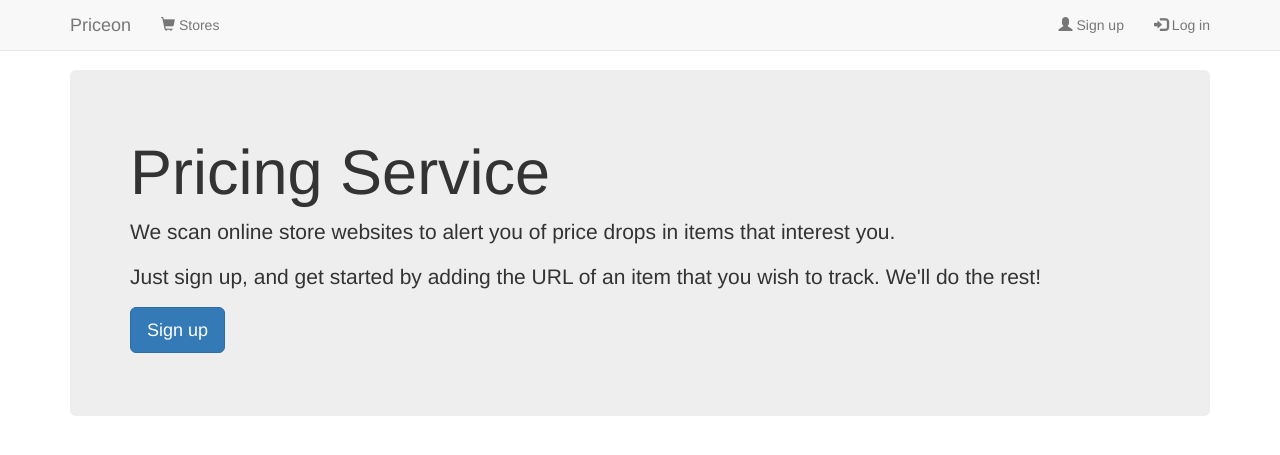
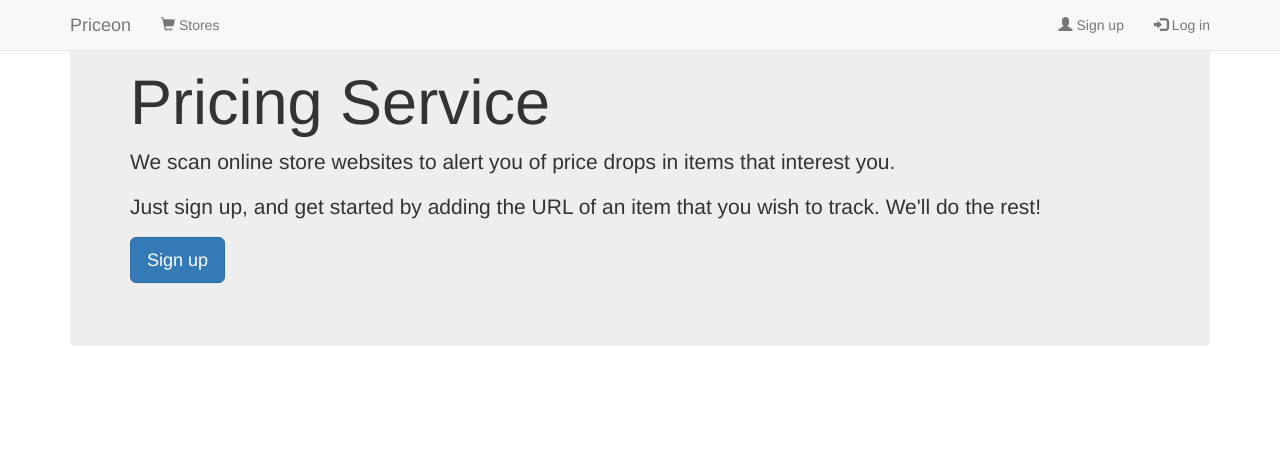
Before and after one commit to liyu10000/priceon, a Flask app: page / in a window 1280 px wide. Shown: the top 455 px of the page. Run offline with Flask 2, Linux system fonts and the light colour scheme; some libraries are stand-ins or nearby versions.

Commit message:
tried to solve the overlap of navbar and content

```diff
--- a/src/static/css/style.css
+++ b/src/static/css/style.css
@@ -1,5 +1,3 @@
-body { padding-top: 70px; }
-
 .form {
     max-width: 640px;
     margin: 0 auto;
@@ -12,3 +10,5 @@ body { padding-top: 70px; }
     -moz-border-radius: 5px;
     border-radius: 5px;
 }
+
+body { padding-top: 70px: }
```
